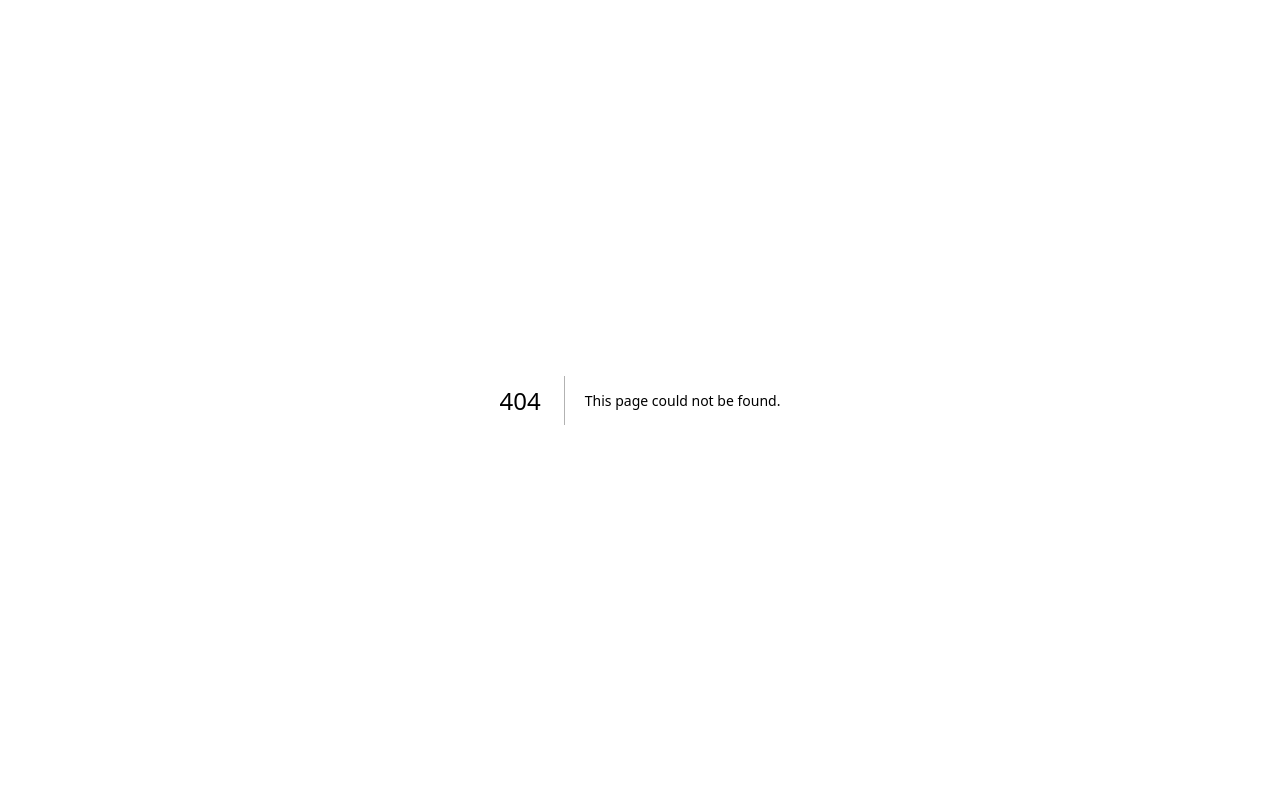
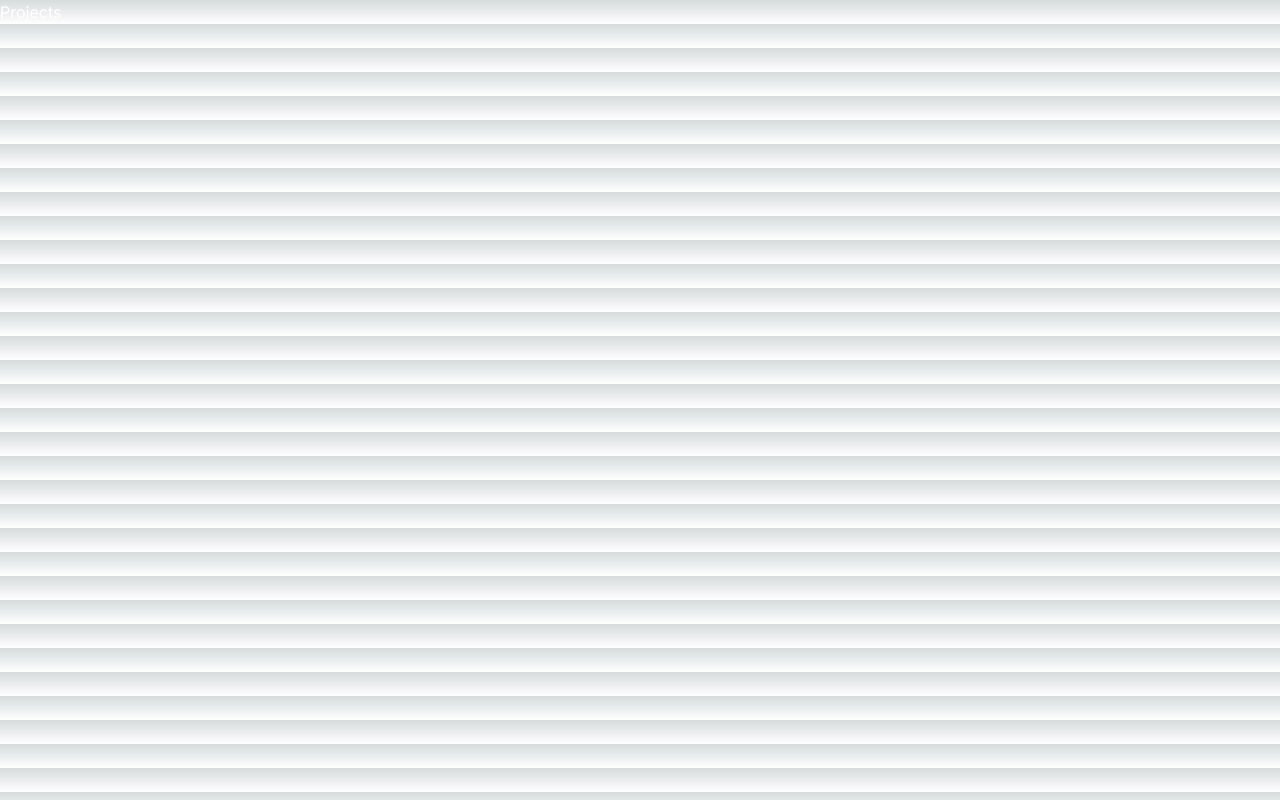
Before and after one commit to EyaderTsehayu/EyaderTsehayu-portfolio, a Next.js app: page /projects in a window 1280 px wide. Before the commit this address had no page. Built offline with nearby package versions, Linux system fonts and the light colour scheme.

Commit message:
initial commit for about page

```diff
--- /dev/null
+++ b/app/projects/page.jsx
@@ -0,0 +1,11 @@
+import React from "react";
+
+const Projects = () => {
+  return (
+    <div>
+      <p className=" text-white ">Projects</p>
+    </div>
+  );
+};
+
+export default Projects;
```
